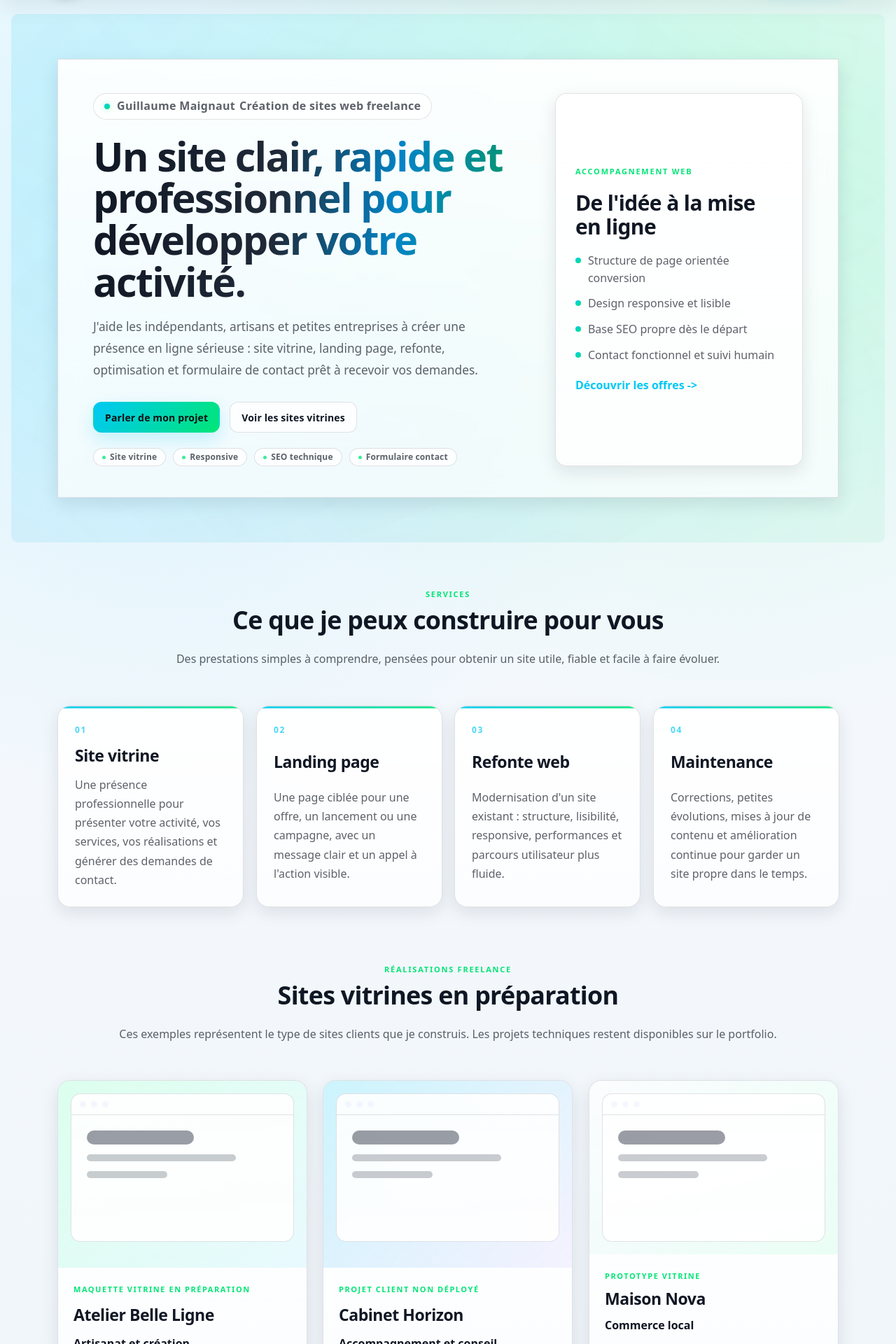
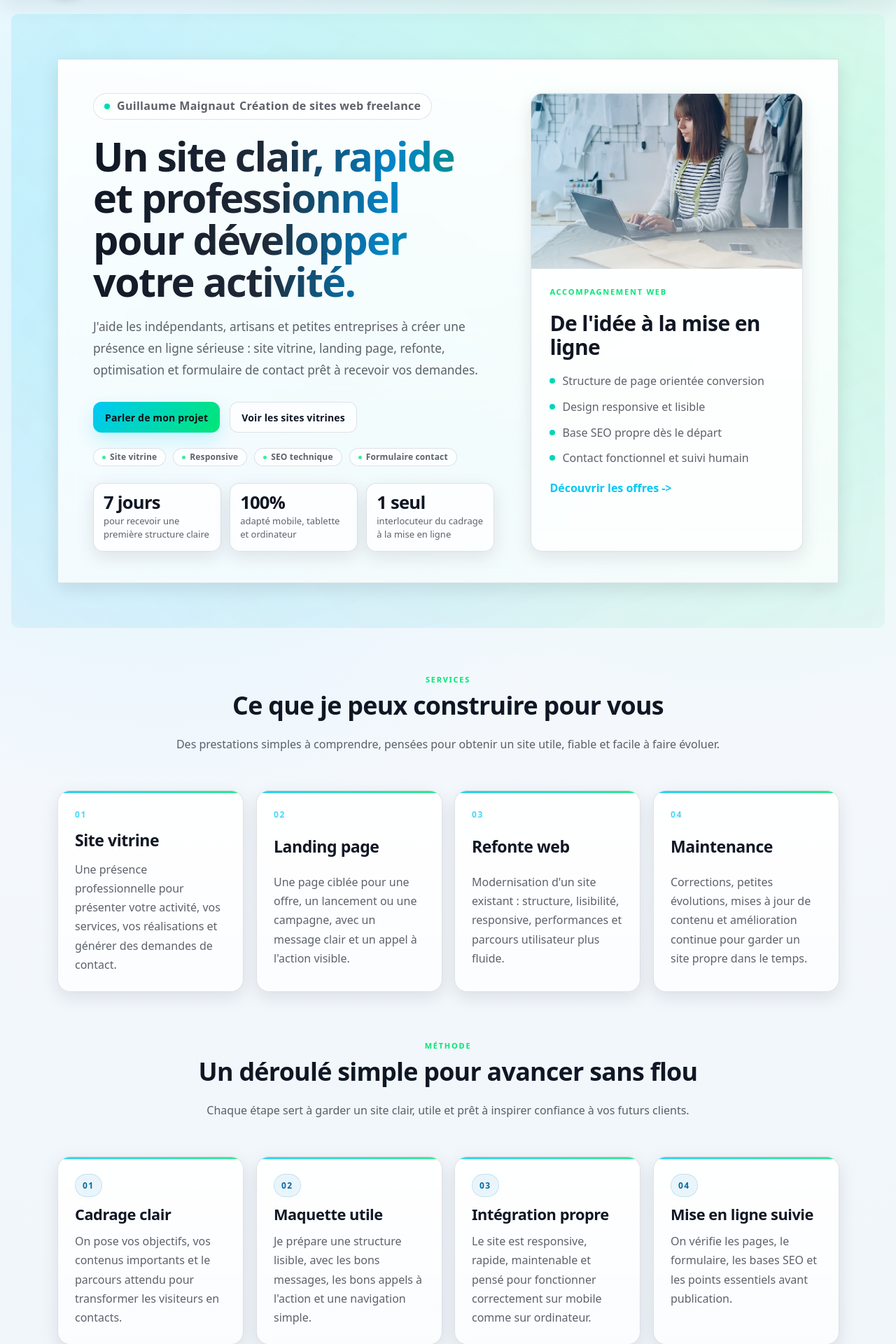
Before and after one commit to Guillaume0402/portfolio_guillaume, a PHP site: page / in a window 1280 px wide. Shown: the part 75-1995 px from the top of the page at 70% size. Run offline with PHP 8.4, Linux system fonts and the light colour scheme; style sheets or scripts are compiled from the project's sources.

Commit message:
feat: improve homepage client appeal

```diff
--- a/assets/scss/pages/_home.scss
+++ b/assets/scss/pages/_home.scss
@@ -8,4 +8,5 @@
 @use "home/freelance-hero";
 @use "home/services-offers";
 @use "home/showcase";
+@use "home/process";
 @use "home/utilities";
--- a/assets/scss/pages/home/_freelance-hero.scss
+++ b/assets/scss/pages/home/_freelance-hero.scss
@@ -28,17 +28,18 @@
 }
 
 .hero-offer-panel {
-    flex: 0 1 360px;
+    flex: 0 1 420px;
     display: grid;
-    align-content: center;
-    gap: 18px;
-    padding: 28px;
+    align-content: start;
+    gap: 0;
+    padding: 0;
     border-radius: 16px;
     border: 1px solid rgba(255, 255, 255, 0.14);
     background:
         linear-gradient(180deg, rgba(255, 255, 255, 0.07), rgba(255, 255, 255, 0.035)),
         rgba(255, 255, 255, 0.04);
     box-shadow: inset 0 1px 0 rgba(255, 255, 255, 0.08);
+    overflow: hidden;
 
     h2 {
         margin: 0;
@@ -50,6 +51,71 @@
     @media (max-width: 900px) {
         flex-basis: auto;
         width: 100%;
+    }
+}
+
+.hero-client-visual {
+    position: relative;
+    margin: 0;
+    min-height: 250px;
+    aspect-ratio: 16 / 10;
+    overflow: hidden;
+    background: rgba(255, 255, 255, 0.06);
+
+    img {
+        width: 100%;
+        height: 100%;
+        object-fit: cover;
+    }
+
+    &::after {
+        content: "";
+        position: absolute;
+        inset: 0;
+        background:
+            linear-gradient(180deg, transparent 44%, rgba(8, 12, 18, 0.74)),
+            linear-gradient(90deg, rgba(0, 200, 245, 0.2), transparent 46%);
+        pointer-events: none;
+    }
+}
+
+.hero-offer-content {
+    display: grid;
+    gap: 18px;
+    padding: 24px 26px 28px;
+}
+
+.hero-proof-list {
+    display: grid;
+    grid-template-columns: repeat(3, minmax(0, 1fr));
+    gap: 12px;
+    margin-top: 24px;
+
+    @media (max-width: 1100px) {
+        grid-template-columns: 1fr;
+    }
+}
+
+.hero-proof-item {
+    display: grid;
+    gap: 4px;
+    min-height: 96px;
+    padding: 14px;
+    border-radius: 14px;
+    border: 1px solid rgba(255, 255, 255, 0.12);
+    background: rgba(255, 255, 255, 0.04);
+
+    strong {
+        color: var(--text);
+        font-size: clamp(22px, 2vw, 28px);
+        line-height: 1;
+        letter-spacing: -0.03em;
+    }
+
+    span {
+        color: var(--muted);
+        font-size: 13px;
+        line-height: 1.45;
     }
 }
 
--- /dev/null
+++ b/assets/scss/pages/home/_process.scss
@@ -0,0 +1,68 @@
+.process-section {
+    padding-top: 28px;
+}
+
+.process-grid {
+    display: grid;
+    grid-template-columns: repeat(4, minmax(0, 1fr));
+    gap: 18px;
+
+    @media (max-width: 1100px) {
+        grid-template-columns: repeat(2, minmax(0, 1fr));
+    }
+
+    @media (max-width: 720px) {
+        grid-template-columns: 1fr;
+    }
+}
+
+.process-card {
+    position: relative;
+    display: grid;
+    align-content: start;
+    gap: 12px;
+    min-height: 230px;
+    padding: 24px;
+    border-radius: 18px;
+    border: 1px solid rgba(255, 255, 255, 0.13);
+    background:
+        linear-gradient(180deg, rgba(255, 255, 255, 0.06), rgba(255, 255, 255, 0.03)),
+        rgba(255, 255, 255, 0.035);
+    box-shadow: 0 14px 36px rgba(0, 0, 0, 0.22);
+    overflow: hidden;
+
+    &::before {
+        content: "";
+        position: absolute;
+        inset: 0 0 auto;
+        height: 3px;
+        background: linear-gradient(90deg, var(--accent2), var(--accent));
+        opacity: 0.78;
+    }
+
+    h3 {
+        margin: 0;
+        color: var(--text);
+        font-size: clamp(19px, 1.7vw, 23px);
+        line-height: 1.2;
+        letter-spacing: -0.02em;
+    }
+
+    p {
+        margin: 0;
+        color: rgba(233, 238, 252, 0.75);
+        line-height: 1.7;
+    }
+}
+
+.process-number {
+    width: fit-content;
+    padding: 6px 10px;
+    border-radius: 999px;
+    border: 1px solid rgba(0, 200, 245, 0.28);
+    background: rgba(0, 200, 245, 0.1);
+    color: var(--accent2);
+    font-size: 12px;
+    font-weight: 850;
+    letter-spacing: 0.12em;
+}
--- a/assets/scss/themes/_light-mode.scss
+++ b/assets/scss/themes/_light-mode.scss
@@ -39,11 +39,13 @@ html[data-theme="light"] {
 
     .hero-media,
     .hero-offer-panel,
+    .hero-proof-item,
     .service-card,
     .offer-card,
     .about-card,
     .contact-card,
     .showcase-card,
+    .process-card,
     .card,
     .priority-card,
     .footer-col,
@@ -67,6 +69,7 @@ html[data-theme="light"] {
     .badge,
     .service-card p,
     .offer-card p,
+    .process-card p,
     .about-text,
     .about-stats .stat-label,
     .showcase-body p,
@@ -85,6 +88,7 @@ html[data-theme="light"] {
     .btn-ghost,
     .badge,
     .about-stats .stat,
+    .hero-proof-item,
     .contact-list li,
     .card-media,
     .tag {
@@ -157,6 +161,18 @@ html[data-theme="light"] {
         color: var(--text) !important;
     }
 
+    .process-number {
+        border-color: rgba(2, 132, 199, 0.18);
+        background: rgba(2, 132, 199, 0.08);
+        color: #0369a1;
+    }
+
+    .hero-client-visual::after {
+        background:
+            linear-gradient(180deg, transparent 48%, rgba(255, 255, 255, 0.68)),
+            linear-gradient(90deg, rgba(14, 165, 233, 0.16), transparent 46%);
+    }
+
     .form-success {
         color: #065f46;
         background: rgba(5, 150, 105, 0.1);
--- a/src/Views/home/index.php
+++ b/src/Views/home/index.php
@@ -23,6 +23,29 @@ $showcaseSites = [
         'description' => 'Page commerciale responsive pour mettre en avant une offre, des produits phares et un contact rapide.',
         'tags' => ['Landing page', 'Responsive', 'Conversion'],
         'class' => 'showcase-preview-nova',
+    ],
+];
+
+$processSteps = [
+    [
+        'number' => '01',
+        'title' => 'Cadrage clair',
+        'description' => 'On pose vos objectifs, vos contenus importants et le parcours attendu pour transformer les visiteurs en contacts.',
+    ],
+    [
+        'number' => '02',
+        'title' => 'Maquette utile',
+        'description' => 'Je prépare une structure lisible, avec les bons messages, les bons appels à l\'action et une navigation simple.',
+    ],
+    [
+        'number' => '03',
+        'title' => 'Intégration propre',
+        'description' => 'Le site est responsive, rapide, maintenable et pensé pour fonctionner correctement sur mobile comme sur ordinateur.',
+    ],
+    [
+        'number' => '04',
+        'title' => 'Mise en ligne suivie',
+        'description' => 'On vérifie les pages, le formulaire, les bases SEO et les points essentiels avant publication.',
     ],
 ];
 ?>
@@ -56,9 +79,34 @@ $showcaseSites = [
                         <span class="badge">SEO technique</span>
                         <span class="badge">Formulaire contact</span>
                     </div>
+
+                    <div class="hero-proof-list" aria-label="Points de confiance">
+                        <div class="hero-proof-item">
+                            <strong>7 jours</strong>
+                            <span>pour recevoir une première structure claire</span>
+                        </div>
+                        <div class="hero-proof-item">
+                            <strong>100%</strong>
+                            <span>adapté mobile, tablette et ordinateur</span>
+                        </div>
+                        <div class="hero-proof-item">
+                            <strong>1 seul</strong>
+                            <span>interlocuteur du cadrage à la mise en ligne</span>
+                        </div>
+                    </div>
                 </div>
 
                 <aside class="hero-offer-panel" aria-label="Résumé de l'offre">
+                    <figure class="hero-client-visual">
+                        <img
+                            src="/images/client-workspace.webp"
+                            alt="Entrepreneuse travaillant sur son ordinateur pour développer son activité en ligne"
+                            width="1200"
+                            height="675"
+                            loading="eager">
+                    </figure>
+
+                    <div class="hero-offer-content">
                         <p class="panel-kicker">Accompagnement web</p>
                         <h2>De l'idée à la mise en ligne</h2>
                         <ul class="hero-checklist">
@@ -68,6 +116,7 @@ $showcaseSites = [
                             <li>Contact fonctionnel et suivi humain</li>
                         </ul>
                         <a class="panel-link" href="#offers">Découvrir les offres</a>
+                    </div>
                 </aside>
             </div>
         </div>
@@ -105,6 +154,26 @@ $showcaseSites = [
                     <h3>Maintenance</h3>
                     <p>Corrections, petites évolutions, mises à jour de contenu et amélioration continue pour garder un site propre dans le temps.</p>
                 </article>
+            </div>
+        </div>
+    </section>
+
+    <section class="section process-section">
+        <div class="container">
+            <header class="section-header reveal">
+                <p class="section-kicker">Méthode</p>
+                <h2>Un déroulé simple pour avancer sans flou</h2>
+                <p>Chaque étape sert à garder un site clair, utile et prêt à inspirer confiance à vos futurs clients.</p>
+            </header>
+
+            <div class="process-grid">
+                <?php foreach ($processSteps as $step): ?>
+                    <article class="process-card reveal">
+                        <span class="process-number"><?= htmlspecialchars($step['number'], ENT_QUOTES, 'UTF-8') ?></span>
+                        <h3><?= htmlspecialchars($step['title'], ENT_QUOTES, 'UTF-8') ?></h3>
+                        <p><?= htmlspecialchars($step['description'], ENT_QUOTES, 'UTF-8') ?></p>
+                    </article>
+                <?php endforeach; ?>
             </div>
         </div>
     </section>
```
Also changed, not shown: public/images/client-workspace.webp (added). Lines whose indentation alone changed are shown as unchanged.
